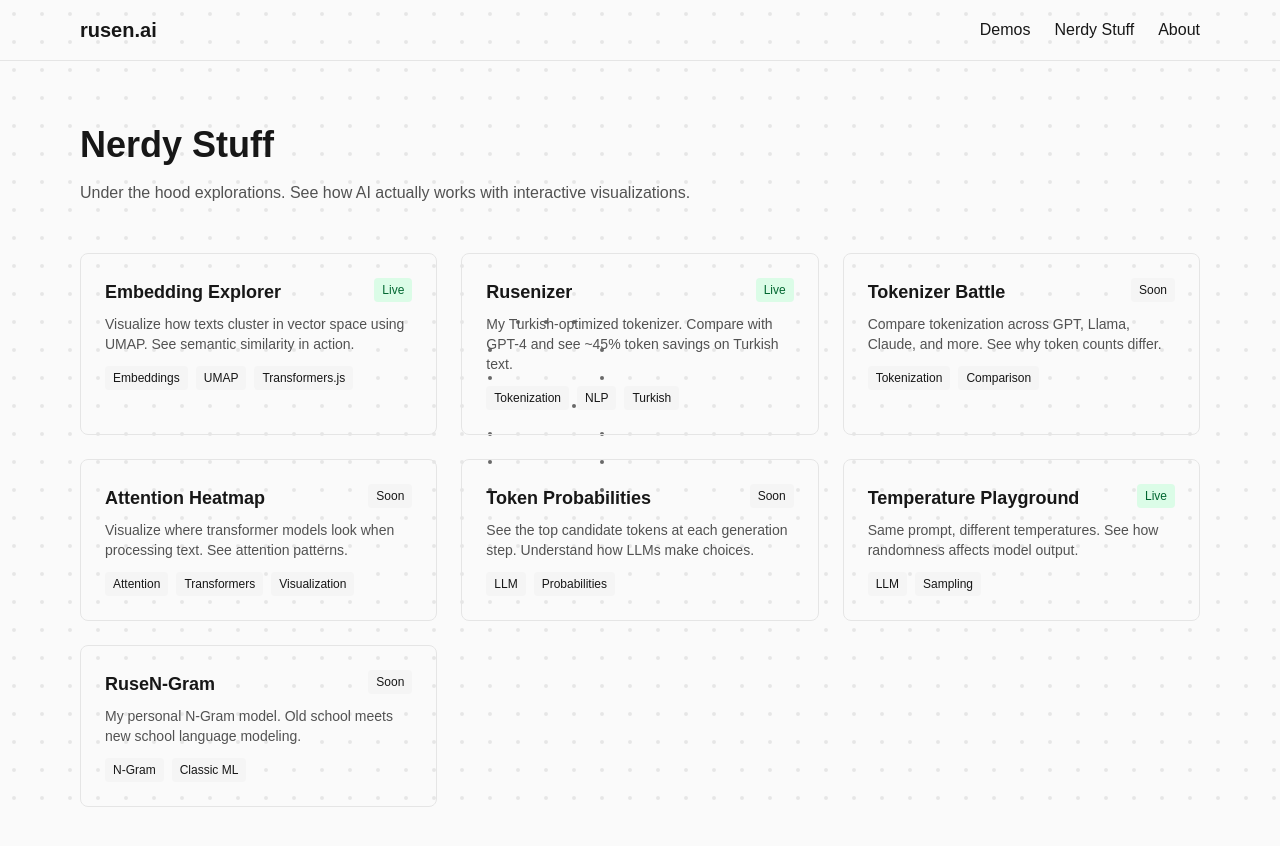
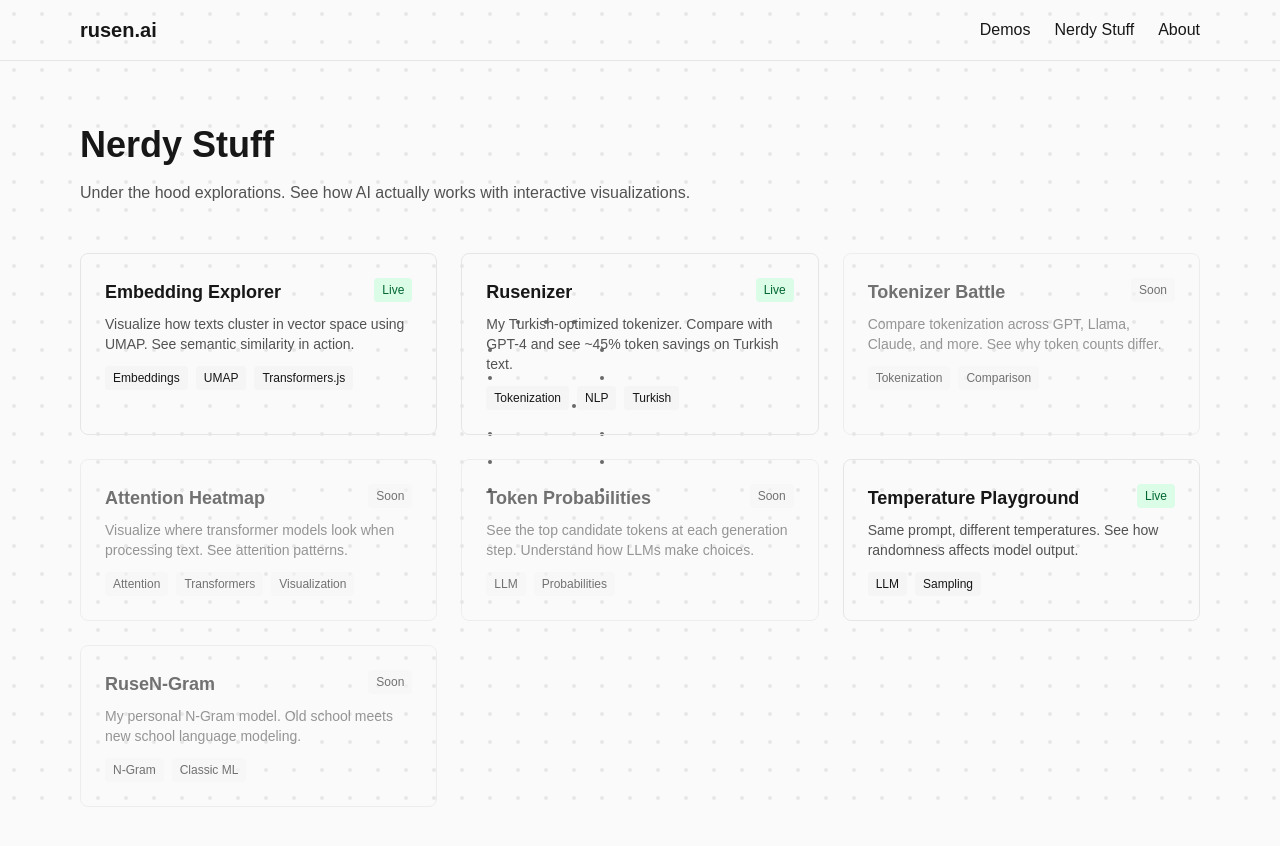
Before and after one commit to rusenbb/rusen-ai, a Next.js app: page /nerdy-stuff in a window 1280 px wide. Shown: the top 846 px of the page. Built offline with nearby package versions, Linux system fonts and the light colour scheme.

Commit message:
Fix 404 prefetch errors for coming-soon demo pages
Render coming-soon items as non-clickable divs instead of Links
to prevent Next.js from prefetching non-existent routes.

```diff
--- a/src/app/components/DemoCard.tsx
+++ b/src/app/components/DemoCard.tsx
@@ -9,13 +9,12 @@
 }
 
 export default function DemoCard({ title, description, href, tags = [], status = "coming-soon" }: DemoCardProps) {
-  return (
-    <Link
-      href={href}
-      className="block p-6 border border-neutral-200 dark:border-neutral-800 rounded-lg hover:border-neutral-400 dark:hover:border-neutral-600 transition group"
-    >
+  const isLive = status === "live";
+
+  const content = (
+    <>
       <div className="flex items-start justify-between mb-2">
-        <h3 className="font-semibold text-lg group-hover:opacity-80 transition">{title}</h3>
+        <h3 className={`font-semibold text-lg ${isLive ? "group-hover:opacity-80" : ""} transition`}>{title}</h3>
         {status === "coming-soon" && (
           <span className="text-xs px-2 py-1 bg-neutral-100 dark:bg-neutral-800 rounded">Soon</span>
         )}
@@ -33,6 +32,24 @@
           ))}
         </div>
       )}
+    </>
+  );
+
+  // Don't make coming-soon items clickable - prevents 404 prefetch errors
+  if (!isLive) {
+    return (
+      <div className="block p-6 border border-neutral-200 dark:border-neutral-800 rounded-lg opacity-60 cursor-not-allowed">
+        {content}
+      </div>
+    );
+  }
+
+  return (
+    <Link
+      href={href}
+      className="block p-6 border border-neutral-200 dark:border-neutral-800 rounded-lg hover:border-neutral-400 dark:hover:border-neutral-600 transition group"
+    >
+      {content}
     </Link>
   );
 }
```
